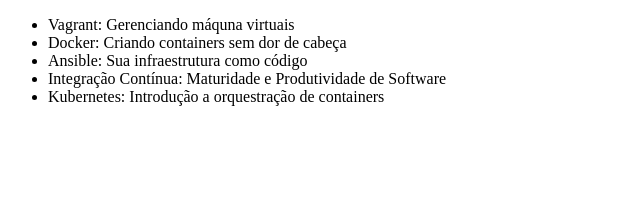
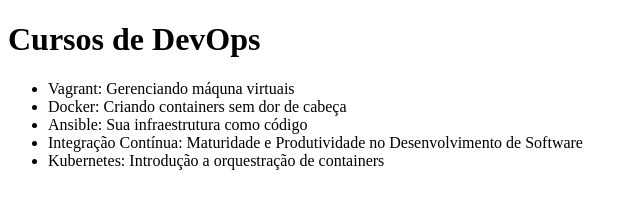
Before and after one commit to edulalmeida/edualura, a plain HTML site: page index.html in a window 1280 px wide. Shown: the whole page, without its empty margins (0-640 px from the left). Drawn offline with Linux system fonts and the light colour scheme.

Commit message:
Quebra de linha

```diff
--- a/index.html
+++ b/index.html
@@ -5,11 +5,12 @@
     <title>Lista de Cursos de DevOps da Alura</title>
 </head>
 <body>
+    <h1>Cursos de DevOps</h1>
     <ul>
         <li>Vagrant: Gerenciando máquna virtuais</li>
         <li>Docker: Criando containers sem dor de cabeça</li>
         <li>Ansible: Sua infraestrutura como código</li>
-        <li>Integração Contínua: Maturidade e Produtividade de Software</li>
+        <li>Integração Contínua: Maturidade e Produtividade no Desenvolvimento de Software</li>
         <li>Kubernetes: Introdução a orquestração de containers</li>
     </ul>
 </body>
```
